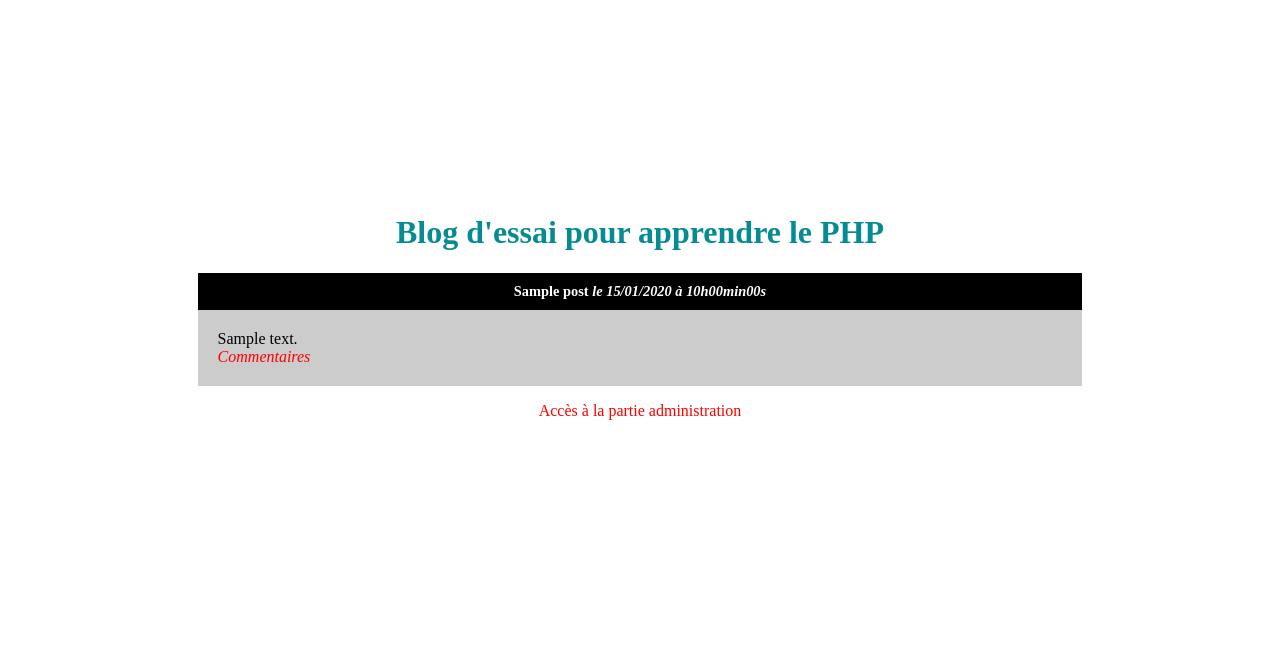
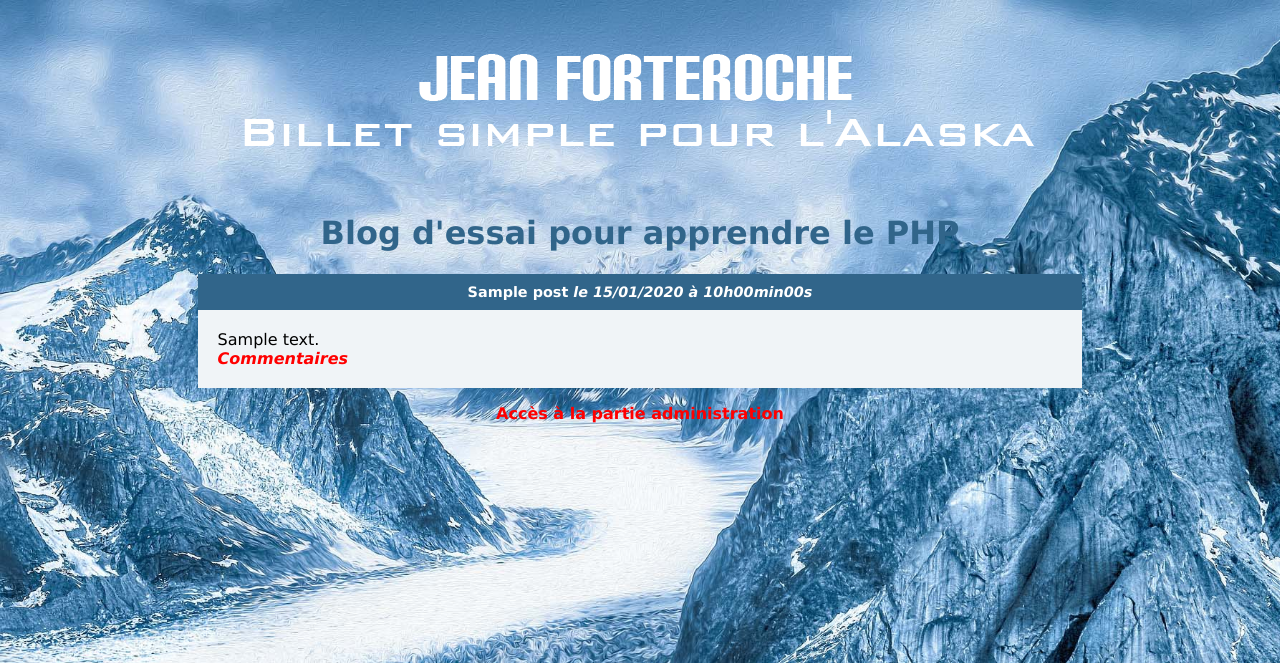
Before and after one commit to Sebastien2987/Blog, a PHP site: page / in a window 1280 px wide. Shown: the top 663 px of the page. Run offline with PHP 8.4, Linux system fonts and the light colour scheme; tables that the repository leaves empty hold one stand-in row (values such as "Sample post").

Commit message:
Add files via upload

```diff
--- a/public/css/style_blog.css
+++ b/public/css/style_blog.css
@@ -1,45 +1,103 @@
-h1
-
-{
-    text-align:center;
-    color: #058b93;
+body {
+    background-image: url(../images/alaska.jpg);
+    background-size: cover;
+    background-attachment: fixed;
+    font-family: Verdana, Arial, Helvetica, sans-serif;
 }
 
-h3
+h1 {
+    text-align:center;
+    color: #31658a;
+}
 
-{
+h3 {
     text-align:center;
-    background-color:black;
+    background-color:#31658a;
     color:white;
     font-size:0.9em;
     margin-bottom:0px;
     padding: 10px;
 }
 
-
-.news p
-
-{
-    background-color:#CCCCCC;
-    margin-top:0px;
-    padding: 20px;
-}
-
-.news
-
-{
+.news {
     width:70%;
     margin:auto;
 }
 
+.news p {
+    background-color:#f0f4f7;
+    margin-top:0px;
+    padding: 20px;
+    text-align: justify;
+}
 
-a
+.news p.comment_display {
+    clear: both;
+    margin-top: -20px;
+}
 
-{
+
+.comments {
+    background-color:#f0f4f7;
+    margin-top:0px;
+    padding: 20px;
+    text-align: justify;
+    width:68%;
+    margin:auto;
+}
+
+.comments h2 {
+    color: #31658a;
+}
+
+
+a {
     text-decoration: none;
     color: red;
+    font-weight: bold;
 }
 
-.formulaire input {
+.post_comment {
+    background-color:#31658a;
+    padding: 20px;
+    width:68%;
+    margin:auto;
+    color: #fff;
+}
+
+.post_comment h2 {
+    color: #fff;
+}
+
+
+.form input {
     margin-top:20px;
+    padding: 20px;
 }
+
+
+
+.link_admin {
+text-align:center;
+    background-color:#31658a;
+    color:white;
+    margin-top:0px;
+    padding: 20px;
+    width:68%;
+    margin:auto;
+
+}
+
+.link_admin a {
+    text-align:center;
+    color: #ffffff;
+    padding: 20px;
+
+}
+
+.link_admin a:hover {
+    text-align:center;
+    color: red;
+    padding: 20px;
+
+}
```
